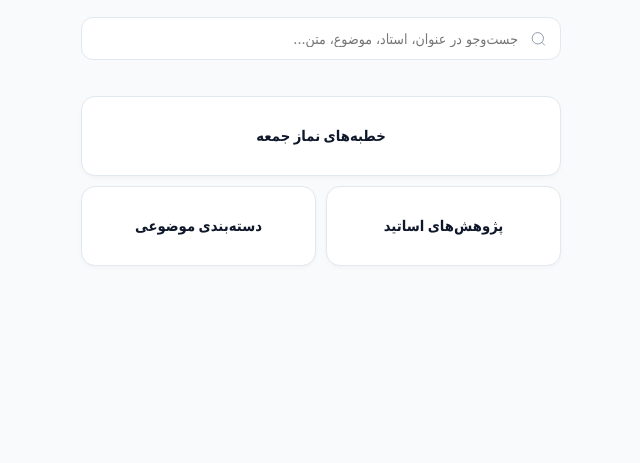
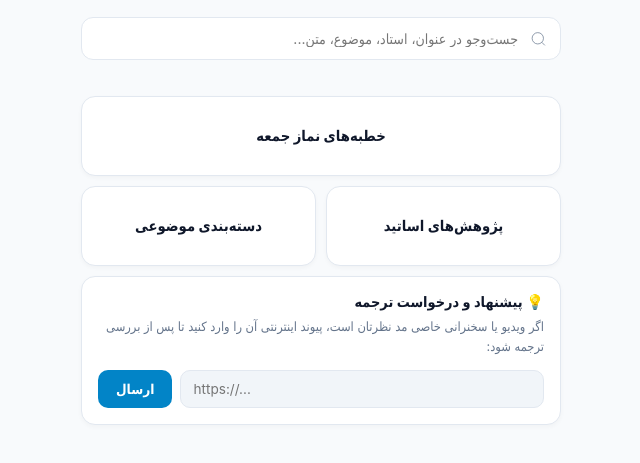
Before and after one commit to conferencetranslator/archive, a plain HTML site: page index.html in a window 1280 px wide. Shown: the part 117-580 px from the top of the page, without its empty margins (319-959 px from the left). Drawn offline with Linux system fonts and the light colour scheme; a small style sheet from the web is missing.

Commit message:
Update index.html

```diff
--- a/index.html
+++ b/index.html
@@ -255,6 +255,79 @@
       font-weight: 700;
       color: var(--text-color);
       line-height: 1.4;
+    }
+
+    /* باکس ثبت پیشنهاد ترجمه */
+    .request-container {
+      background: var(--card-bg);
+      border: 1px solid var(--border);
+      border-radius: 14px;
+      padding: 16px;
+      margin-top: 10px;
+      box-shadow: 0 2px 5px rgba(0,0,0,0.03);
+    }
+
+    .request-header {
+      font-size: 0.90rem;
+      font-weight: 700;
+      color: var(--text-color);
+      margin-bottom: 6px;
+      display: flex;
+      align-items: center;
+      gap: 6px;
+    }
+
+    .request-desc {
+      font-size: 0.80rem;
+      color: var(--text-muted);
+      line-height: 1.6;
+      margin-bottom: 12px;
+    }
+
+    .request-form {
+      display: flex;
+      gap: 8px;
+    }
+
+    .request-input {
+      flex: 1;
+      padding: 10px 12px;
+      border-radius: 10px;
+      border: 1px solid var(--border);
+      background: var(--toggle-bg);
+      color: var(--text-color);
+      font-size: 0.85rem;
+      direction: ltr;
+      outline: none;
+    }
+
+    .request-input:focus {
+      border-color: var(--accent);
+    }
+
+    .request-btn {
+      padding: 10px 18px;
+      border-radius: 10px;
+      border: none;
+      background: var(--accent);
+      color: #ffffff;
+      font-size: 0.85rem;
+      font-weight: 700;
+      cursor: pointer;
+      white-space: nowrap;
+    }
+
+    .request-btn:active {
+      transform: scale(0.96);
+    }
+
+    .request-status {
+      display: none;
+      margin-top: 10px;
+      padding: 10px;
+      border-radius: 8px;
+      font-size: 0.80rem;
+      line-height: 1.65;
     }
 
     .sort-bar {
@@ -530,7 +603,8 @@
     </div>
 
     <!-- داشبورد اصلی -->
-    <div id="dashboard-section" class="dashboard-grid">
+    <div id="dashboard-section">
+      <div class="dashboard-grid">
         <div class="dash-box full-width" onclick="openSection('khotbeh')">
           <span class="dash-title">خطبه‌های نماز جمعه</span>
         </div>
@@ -541,6 +615,22 @@
 
         <div class="dash-box" onclick="openSection('topics')">
           <span class="dash-title">دسته‌بندی موضوعی</span>
+        </div>
+      </div>
+
+      <!-- باکس پیشنهاد و درخواست ترجمه -->
+      <div class="request-container">
+        <div class="request-header">
+          <span>💡 پیشنهاد و درخواست ترجمه</span>
+        </div>
+        <p class="request-desc">
+          اگر ویدیو یا سخنرانی خاصی مد نظرتان است، پیوند اینترنتی آن را وارد کنید تا پس از بررسی ترجمه شود:
+        </p>
+        <div class="request-form">
+          <input type="url" id="orderLink" class="request-input" placeholder="https://..." />
+          <button type="button" class="request-btn" onclick="submitOrder()">ارسال</button>
+        </div>
+        <div id="orderStatus" class="request-status"></div>
       </div>
     </div>
 
@@ -651,6 +741,61 @@
     let allData = [];
     let currentKhotbehSort = 'desc';
     let previousLayer = 'dashboard';
+
+    // تابع ثبت و ارسال سفارش به تاپیک اختصاصی گروه
+    async function submitOrder() {
+      const linkInput = document.getElementById('orderLink');
+      const statusBox = document.getElementById('orderStatus');
+      const link = linkInput.value.trim();
+
+      if (!link || (!link.startsWith('http://') && !link.startsWith('https://'))) {
+        statusBox.style.display = 'block';
+        statusBox.style.background = 'rgba(239, 68, 68, 0.15)';
+        statusBox.style.color = '#ef4444';
+        statusBox.innerText = '⚠️ لطفاً یک پیوند معتبر اینترنتی وارد کنید.';
+        return;
+      }
+
+      statusBox.style.display = 'block';
+      statusBox.style.background = 'var(--accent-soft)';
+      statusBox.style.color = 'var(--text-color)';
+      statusBox.innerText = '⏳ در حال ثبت پیشنهاد شما...';
+
+      const BOT_TOKEN = "8860843097:AAE7LFmQ06Sbe-RhguieRN47124fE3HQt7s";
+      const GROUP_CHAT_ID = "-1004367165611";
+      const TOPIC_ID = 2;
+
+      const messageText = `📥 **پیشنهاد ترجمه جدید:**\n\n🔗 ${link}`;
+
+      try {
+        const res = await fetch(`https://api.telegram.org/bot${BOT_TOKEN}/sendMessage`, {
+          method: 'POST',
+          headers: { 'Content-Type': 'application/json' },
+          body: JSON.stringify({
+            chat_id: GROUP_CHAT_ID,
+            message_thread_id: TOPIC_ID,
+            text: messageText,
+            disable_web_page_preview: false
+          })
+        });
+
+        if (res.ok) {
+          statusBox.style.background = 'rgba(34, 197, 94, 0.15)';
+          statusBox.style.color = '#22c55e';
+          statusBox.innerHTML = `
+            🌱 <b>از همراهی و پیشنهاد ارزشمند شما صمیمانه سپاسگزاریم!</b><br>
+            درخواست شما دریافت شد و در اسرع وقت فایل پیشنهادی ترجمه شده و در کانال منتشر خواهد شد.
+          `;
+          linkInput.value = '';
+        } else {
+          throw new Error();
+        }
+      } catch (error) {
+        statusBox.style.background = 'rgba(239, 68, 68, 0.15)';
+        statusBox.style.color = '#ef4444';
+        statusBox.innerText = '❌ خطایی در ارسال رخ داد؛ لطفاً مجدداً تلاش فرمایید.';
+      }
+    }
 
     // فهرست ۹ استاد شاخص اصلی
     const customProfessors = [
@@ -775,7 +920,6 @@
         const btn = document.createElement('div');
         btn.className = 'btn-item';
 
-        // اگر سایر اساتید بود به زیرمنوی اساتید هدایت شود
         if (prof.name === "سایر اساتید") {
           btn.onclick = () => openOtherProfessors();
         } else {
@@ -793,7 +937,6 @@
       });
     }
 
-    // باز کردن زیرمجموعه سایر اساتید
     function openOtherProfessors() {
       previousLayer = 'professors';
       document.getElementById('professors-view').classList.add('hidden');
@@ -801,7 +944,6 @@
 
       const lessonItems = allData.filter(item => !isKhotbeh(item) && matchProfessor(item.speaker) === "سایر اساتید");
 
-      // استخراج لیست اساتید فرعی یکتا همراه با تعداد
       const subCounts = {};
       lessonItems.forEach(item => {
         const spk = item.speaker?.trim() || "نامشخص";
```
Lines whose indentation alone changed are shown as unchanged.
